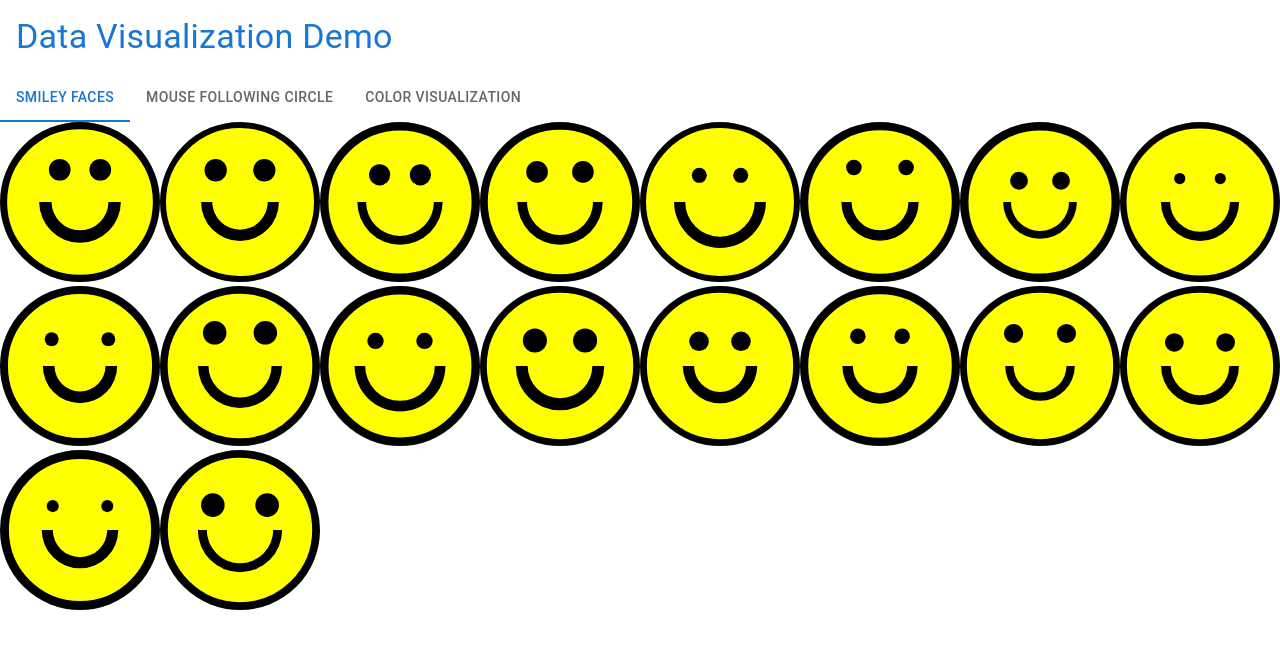
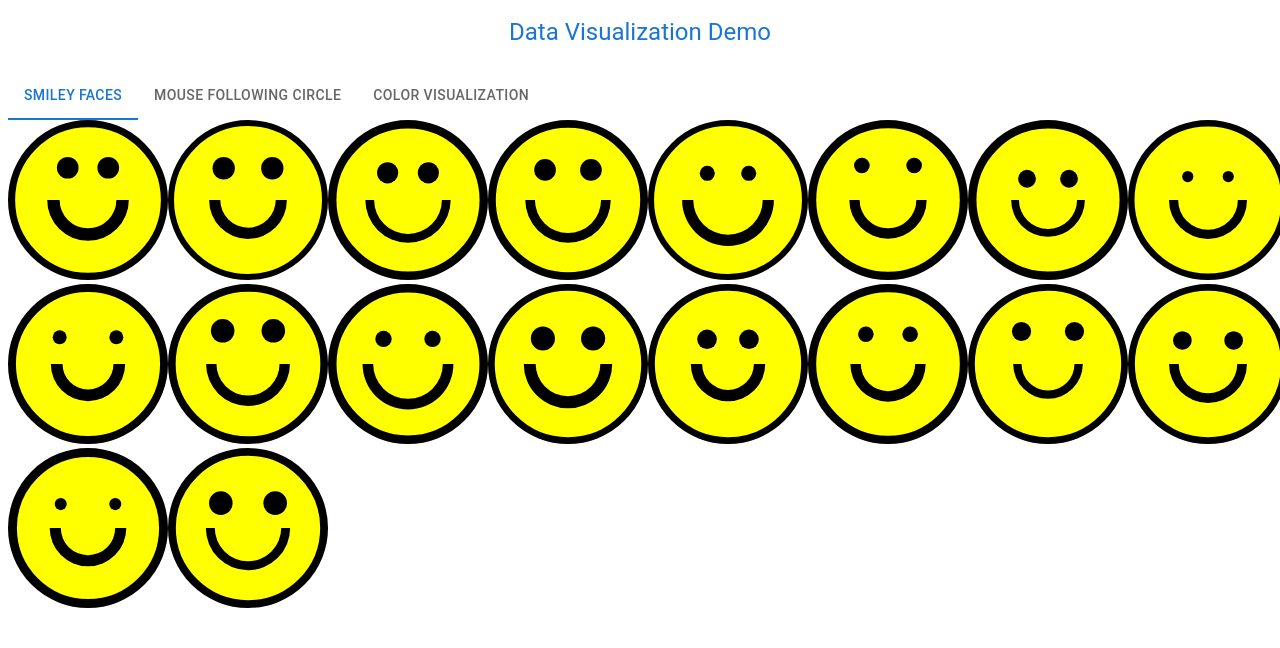
Before and after one commit to samgliu/data_visualization_demo, a React (Create React App) app: page /mouse-following-circle in a window 1280 px wide. Shown: the top 648 px of the page. Built offline with nearby package versions, Linux system fonts and the light colour scheme.

Commit message:
style: adding padding

```diff
--- a/src/MyTabs.tsx
+++ b/src/MyTabs.tsx
@@ -152,7 +152,7 @@ function MyTab() {
   const currentTab = routeMatch?.pattern?.path;
 
   return (
-    <Tabs value={currentTab} variant="scrollable" color="primary">
+    <Tabs value={currentTab} variant="scrollable">
       <Tab
         label="Smiley Faces"
         value="/smiley-faces"
@@ -178,7 +178,7 @@ function MyTab() {
 export default function MyTabs() {
   return (
     <Router>
-      <Box sx={{ width: '100%' }}>
+      <Box sx={{ width: '100%', padding: 1 }}>
         <MyTab />
         <Routes>
           <Route path="/smiley-faces" element={<SmileyFaces />} />
--- a/src/components/Header.tsx
+++ b/src/components/Header.tsx
@@ -2,7 +2,13 @@ import { Typography } from '@mui/material';
 
 const Header = () => {
   return (
-    <Typography variant="h4" color="primary" noWrap sx={{ padding: 2 }}>
+    <Typography
+      variant="h5"
+      color="primary"
+      noWrap
+      sx={{ padding: 2 }}
+      textAlign="center"
+    >
       Data Visualization Demo
     </Typography>
   );
--- a/src/components/MouseFollowing/MouseFollowingCircle.tsx
+++ b/src/components/MouseFollowing/MouseFollowingCircle.tsx
@@ -6,8 +6,8 @@ const MouseFollowingCircle = () => {
   const width = 960;
   const height = 500;
   const circleRadius = 30;
-  const offsetX = 0;
-  const offsetY = 120;
+  const offsetX = 8;
+  const offsetY = 123;
   const initialMousePosition = { x: width / 2, y: height / 2 };
   const [mousePosition, setMousePosition] = useState(initialMousePosition);
 
```
